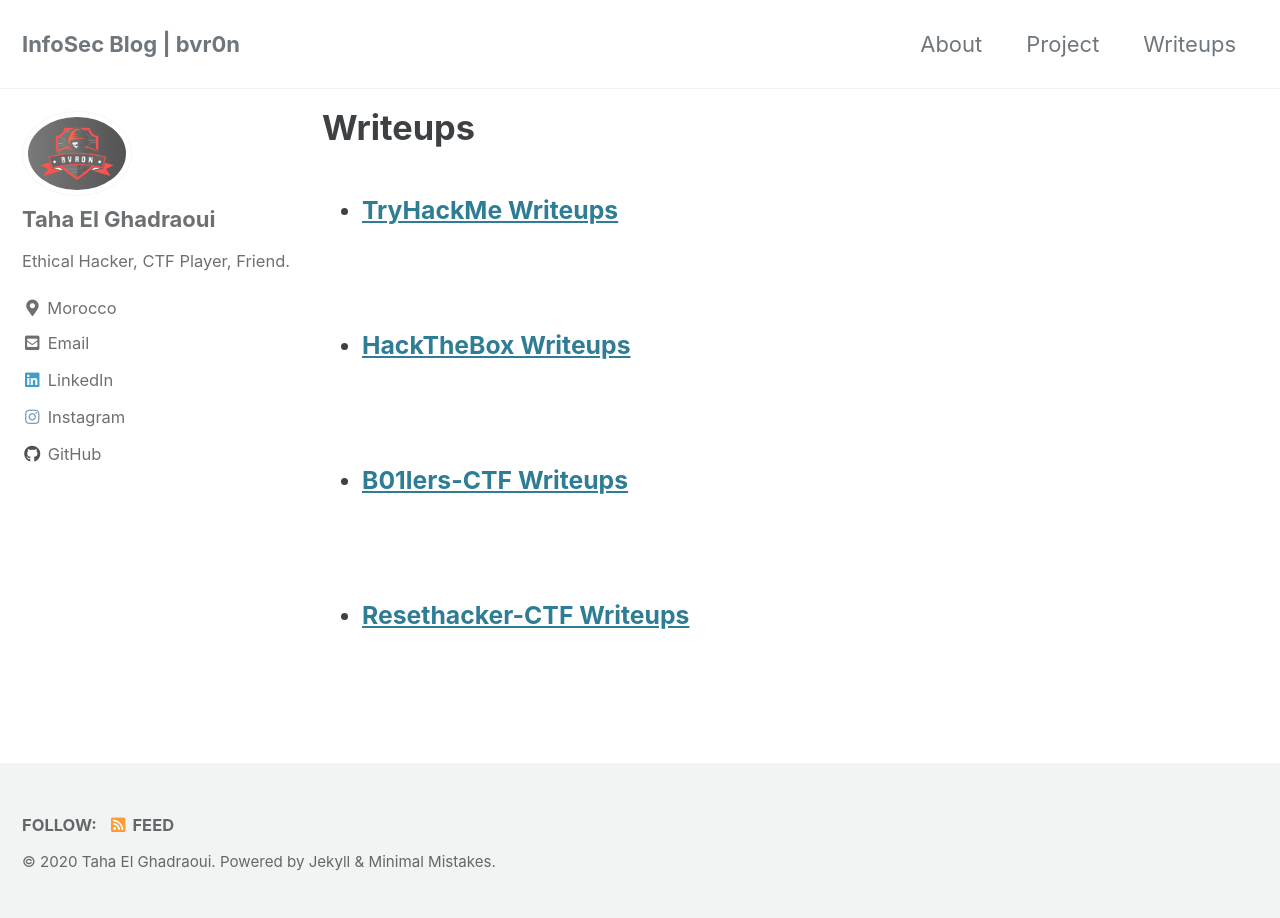
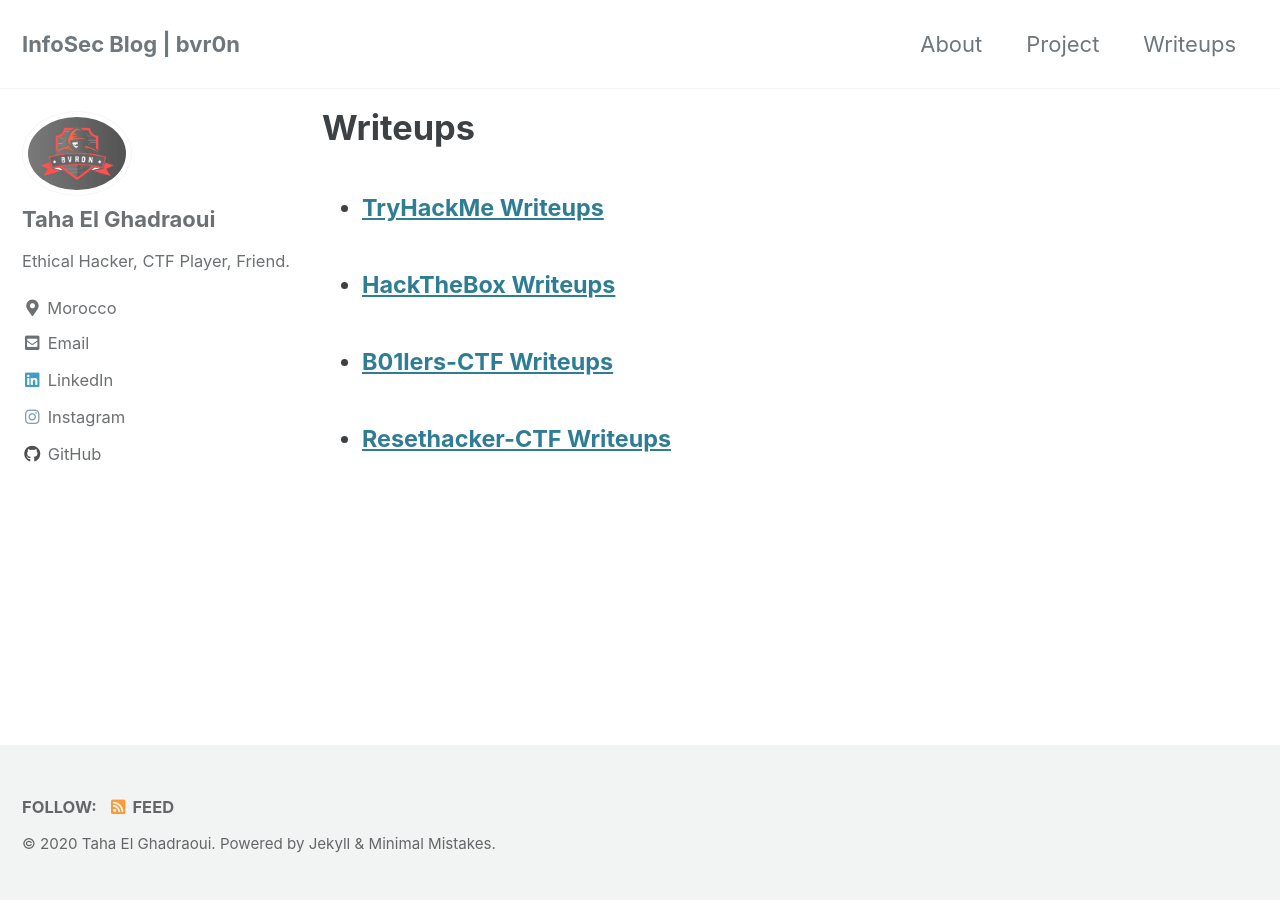
Before and after one commit to bvr0n/bvr0n.github.io, a Jekyll site: the page built from _pages/writeups.md, in a window 1280 px wide. Built offline with Jekyll 4.4.1, drawn with Linux system fonts in a browser that asks for light colours; cached includes are drawn as plain includes.

Commit message:
Update writeups.md

```diff
--- a/_pages/writeups.md
+++ b/_pages/writeups.md
@@ -4,16 +4,10 @@
 permalink: /writeups/
 ---
 
-* ###  [TryHackMe Writeups](./Tryhackme_Page/index.md)
+* ####  [TryHackMe Writeups](./Tryhackme_Page/index.md)
 
-<br>
+* ####  [HackTheBox Writeups](./Hackthebox_Page/index.md)
 
-* ###  [HackTheBox Writeups](./Hackthebox_Page/index.md)
+* ####  [B01lers-CTF Writeups](./ctf/b01lers/index.md)
 
-<br>
-
-* ###  [B01lers-CTF Writeups](./ctf/b01lers/index.md)
-
-<br>
-
-* ###  [Resethacker-CTF Writeups](./ctf/resethacker/index.md)
+* ####  [Resethacker-CTF Writeups](./ctf/resethacker/index.md)
```
